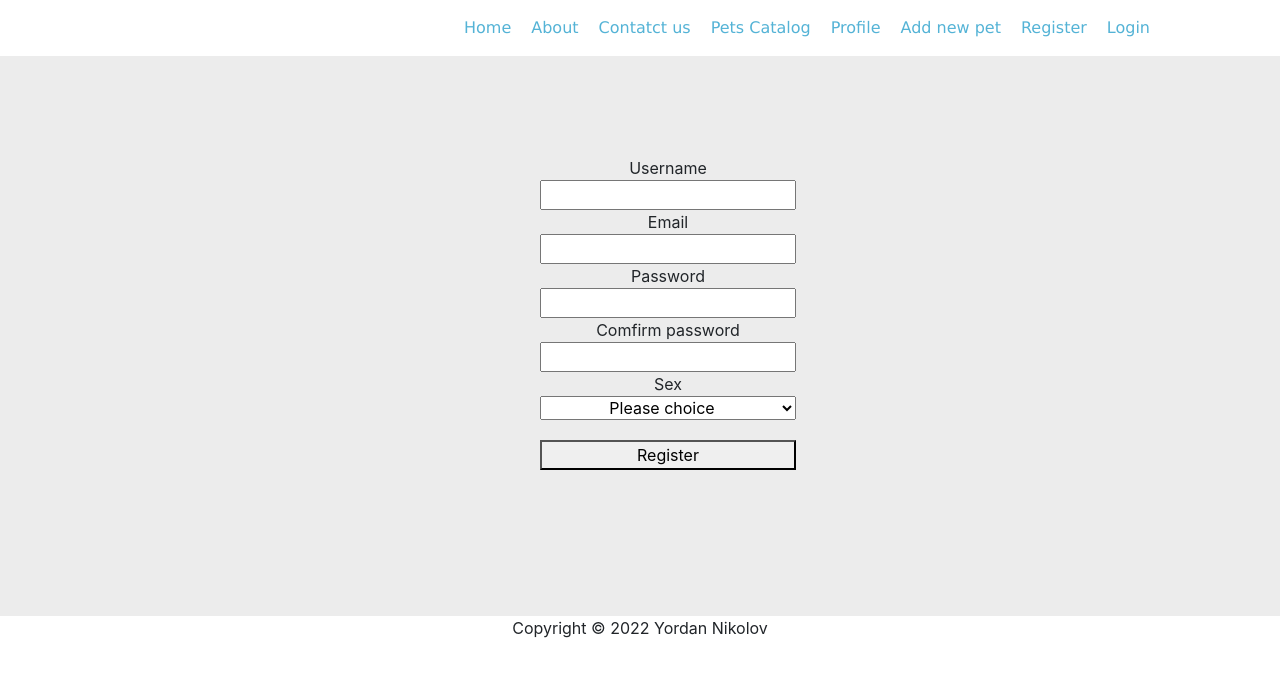
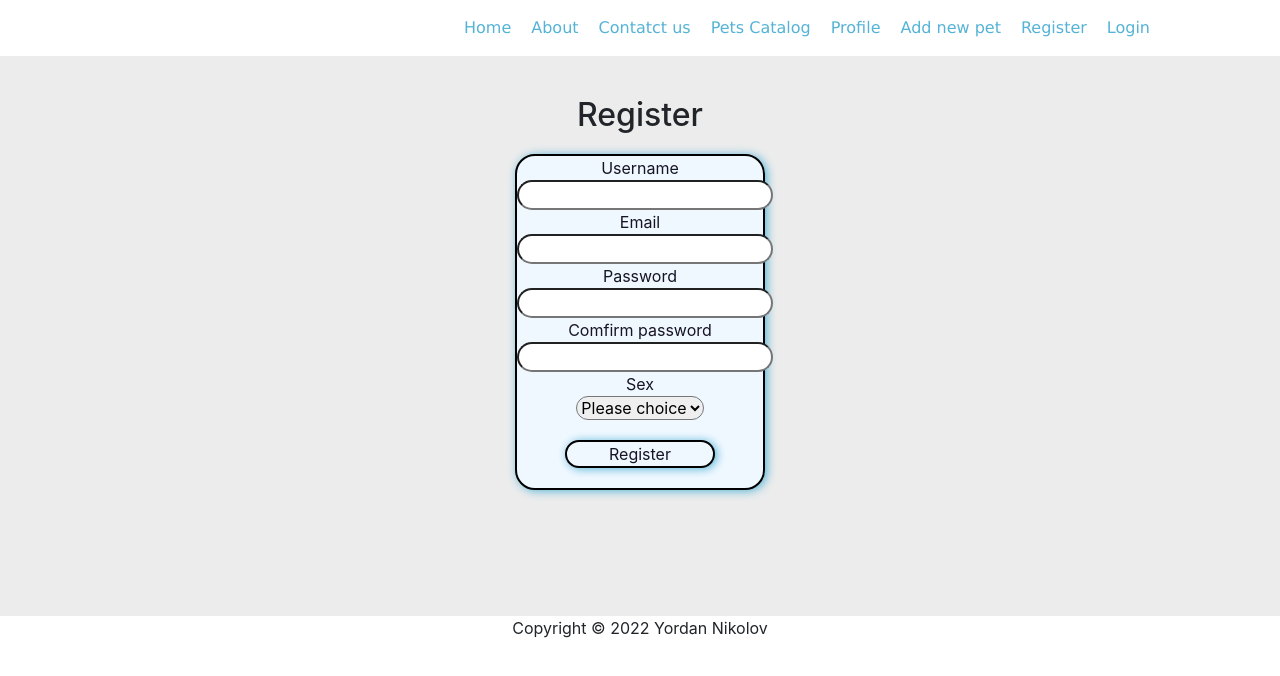
Before and after one commit to nlotoo/Pet-HUB-Application, a React (Create React App) app in the folder client/: page /sign-up in a window 1280 px wide. Shown: the top 676 px of the page. Built offline with nearby package versions, Linux system fonts and the light colour scheme.

Commit message:
register css update

```diff
--- a/client/src/Components/auth/ErrorBar/ErrorBar.js
+++ b/client/src/Components/auth/ErrorBar/ErrorBar.js
@@ -10,6 +10,8 @@ const ErrorBar = (errorData) => {
         return <div className="p-error-bar-two alert alert-danger error-class-bubble">{errorData.data.message}</div>
     } else if (errorData.data.username) {
         return <div className="p-error-bar-two alert alert-success error-class-bubble">You create sucessful user: {errorData.data.username}</div>
+    }else{
+        return
     }
 
 
--- a/client/src/Components/auth/LoginPage/loginPage.css
+++ b/client/src/Components/auth/LoginPage/loginPage.css
@@ -41,11 +41,12 @@
     border-radius: 20px;
     border: 2px solid black;
     color: white;
-    background: #F0F8FF;
+   background: #F0F8FF;
     padding: 0px;
     text-align: center;
     margin-top: 20px;
     color: #171425;
+    /* text-shadow: 2px 3px 5px black; */
     box-shadow: 2px 1px 10px #54B3D6;
 }
 
--- a/client/src/Components/auth/SignUpPage/SingUpPage.js
+++ b/client/src/Components/auth/SignUpPage/SingUpPage.js
@@ -54,25 +54,41 @@ const SingUpPage = () => {
     return (<div>
 
         <div className='sign-up-card'>
-            <form className='form-class' onSubmit={SingUpFormHandler}>
+            <div className='register-wrapper-class'>
+            <h2 className='register-heading-class'>Register</h2>
+
+                <form className='form-register-class' onSubmit={SingUpFormHandler}>
                     <label>Username</label>
-                <input name='username' type='text' id='username' onChange={handleInputChange}></input>
+                    <div>
+                        <input className='input-register-class' name='username' type='text' id='username' onChange={handleInputChange}></input>
+                    </div>
                     <label>Email</label>
-                <input name='userEmail' type='text' id='email' onChange={handleInputChange}></input>
+                    <div>
+                        <input className='input-register-class' name='userEmail' type='text' id='email' onChange={handleInputChange}></input>
+                    </div>
                     <label>Password</label>
-                <input name='password' type='password' id='password' onChange={handleInputChange} ></input>
+                    <div>
+                        <input className='input-register-class' name='password' type='password' id='password' onChange={handleInputChange} ></input>
+                    </div>
                     <label>Comfirm password</label>
-                <input name='rePassword' type='password' id='rePassword' onChange={handleInputChange} ></input>
+                    <div>
+
+                        <input className='input-register-class' name='rePassword' type='password' id='rePassword' onChange={handleInputChange} ></input>
+                    </div>
                     <label>Sex</label>
-                <select name='gender' onChange={handleInputChange}>
+                    <div>
+
+                        <select className='input-register-class' name='gender' onChange={handleInputChange}>
                             <option id='default' value='default' defaultChecked >Please choice </option>
                             <option id='female' value='female'>Female </option>
                             <option id='male' value='male'>Male </option>
                         </select>
+                    </div>
 
+                    <button className='register-button' type="submit">Register</button>
                     {errorArr ? <ErrorBar data={errorArr} /> : ''}
-                <button className='register-button' type="submit">Register</button>
                 </form>
+            </div>
         </div >
     </div>
     )
--- a/client/src/Components/auth/SignUpPage/signUpPage.css
+++ b/client/src/Components/auth/SignUpPage/signUpPage.css
@@ -2,19 +2,48 @@
     margin-top: 7em;
     margin-bottom: 4em;
     background: #ececec;
+}
 
-
+.register-heading-class {
+    padding-top: 40px;
+}
+.register-wrapper-class{
+    text-align: -webkit-center;
+}
+.input-register-class{
+    text-align: center;
+    border-radius: 20px;
 }
 
 .register-button {
 
+    width: 150px;
+    border-radius: 20px;
+    border: 2px solid black;
+    color: white;
+    background: #F0F8FF;
+    padding: 0px;
+    text-align: center;
     margin-top: 20px;
+    color: #171425;
+
+    box-shadow: 2px 1px 10px #54B3D6;
+    margin-bottom: 20px;
 }
 
-.form-class {
-    display: inline-grid;
-    width: 200px;
-    margin-top: 100px;
+.form-register-class {
+    width: 250px;
+    border-radius: 20px;
+    border: 2px solid black;
+    color: white;
+    background: #F0F8FF;
+    padding: 0px;
+    text-align: center;
+    margin-top: 20px;
+    color: #171425;
+    /* text-shadow: 2px 3px 5px black; */
+    box-shadow: 2px 1px 10px #54B3D6;
+
 }
 
 .sign-up-card {
```
Lines whose indentation alone changed are shown as unchanged.
